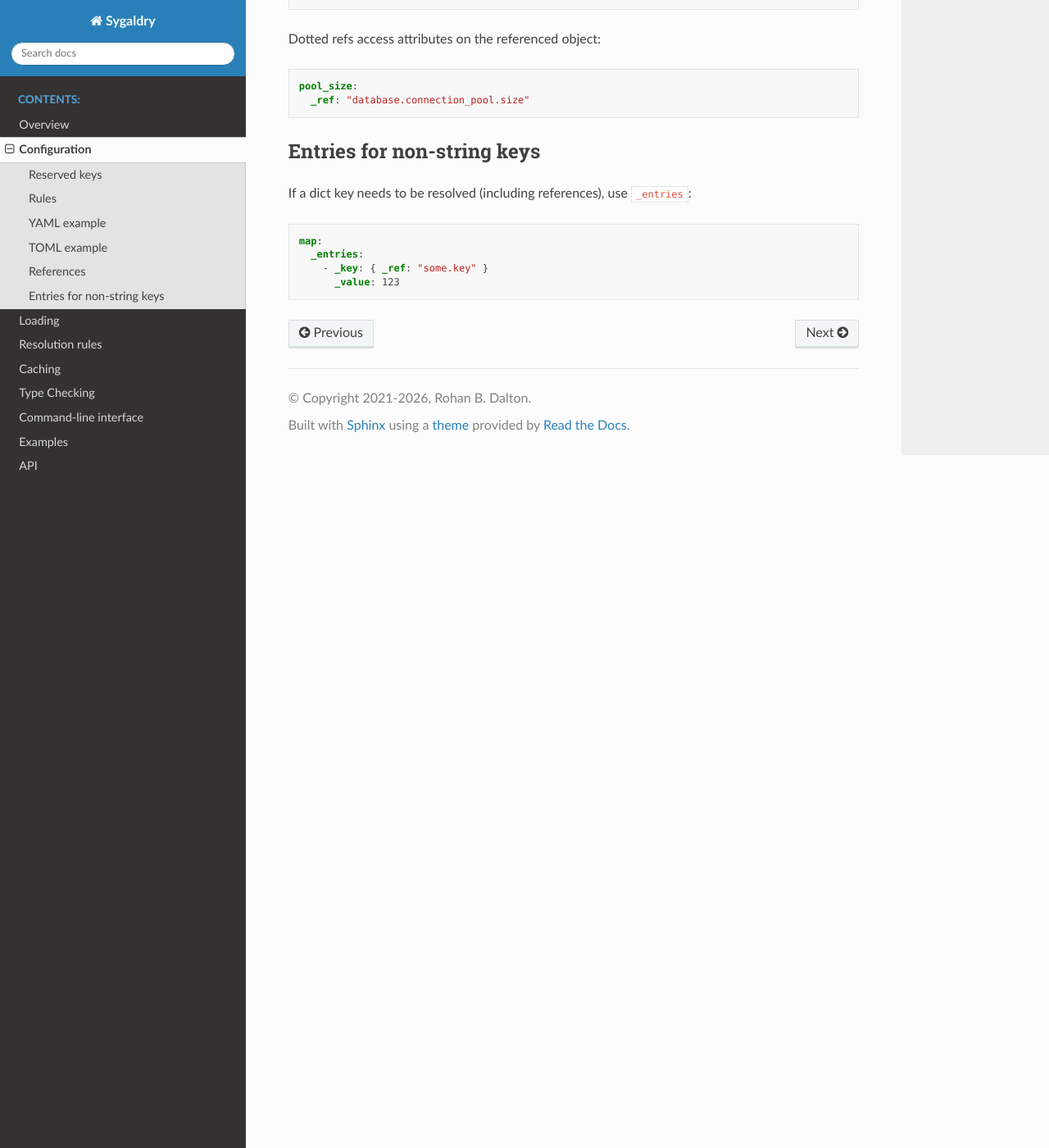
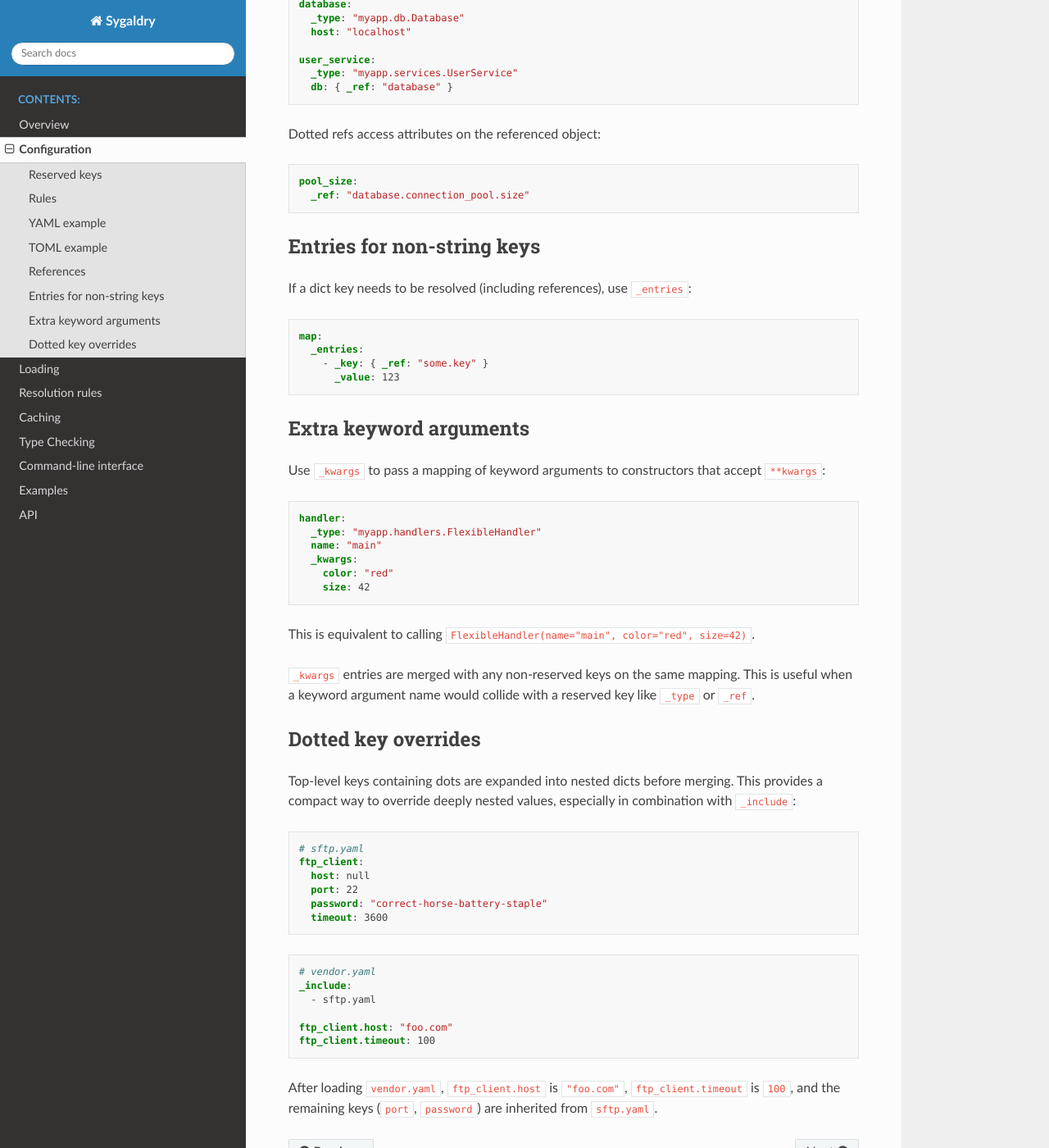
Before and after one commit to RohanDalton/sygaldry, a Sphinx documentation site: the page built from docs/source/configuration.rst, in a window 1280 px wide and 1400 px high, scrolled down 1879 px. Shown: the whole window at 82% size. Built offline with Sphinx 7.4.7 and the Read the Docs theme 3.1.0, drawn with Linux system fonts in a browser that asks for light colours; some of the changed text lies outside the part shown.

Commit message:
Updated docs

```diff
--- a/docs/source/configuration.rst
+++ b/docs/source/configuration.rst
@@ -14,6 +14,11 @@ Reserved keys
 ``_args`` (list)
   Positional arguments for the constructor.
 
+``_kwargs`` (dict)
+  Extra keyword arguments for the constructor. Useful for passing arguments
+  to functions that accept ``**kwargs``, especially when the key names
+  conflict with reserved keys.
+
 ``_instance`` (str)
   Instance tag used to disambiguate cache entries. If omitted, caching
   is keyed by the constructor spec hash instead.
@@ -26,7 +31,8 @@ Reserved keys
   The ``_deep`` key itself is stripped from the returned mapping.
 
 ``_include`` (list)
-  Include other config files at load time.
+  Include other config files at load time. Included files are loaded
+  and deep-merged before the current file's own keys.
 
 ``_entries`` (list)
   Use to define dict keys that are dynamically resolved.
@@ -109,3 +115,54 @@ If a dict key needs to be resolved (including references), use ``_entries``:
      _entries:
        - _key: { _ref: "some.key" }
          _value: 123
+
+Extra keyword arguments
+=======================
+
+Use ``_kwargs`` to pass a mapping of keyword arguments to constructors that
+accept ``**kwargs``:
+
+.. code-block:: yaml
+
+   handler:
+     _type: "myapp.handlers.FlexibleHandler"
+     name: "main"
+     _kwargs:
+       color: "red"
+       size: 42
+
+This is equivalent to calling
+``FlexibleHandler(name="main", color="red", size=42)``.
+
+``_kwargs`` entries are merged with any non-reserved keys on the same mapping.
+This is useful when a keyword argument name would collide with a reserved key
+like ``_type`` or ``_ref``.
+
+Dotted key overrides
+====================
+
+Top-level keys containing dots are expanded into nested dicts before merging.
+This provides a compact way to override deeply nested values, especially
+in combination with ``_include``:
+
+.. code-block:: yaml
+
+   # sftp.yaml
+   ftp_client:
+     host: null
+     port: 22
+     password: "correct-horse-battery-staple"
+     timeout: 3600
+
+.. code-block:: yaml
+
+   # vendor.yaml
+   _include:
+     - sftp.yaml
+
+   ftp_client.host: "foo.com"
+   ftp_client.timeout: 100
+
+After loading ``vendor.yaml``, ``ftp_client.host`` is ``"foo.com"``,
+``ftp_client.timeout`` is ``100``, and the remaining keys (``port``,
+``password``) are inherited from ``sftp.yaml``.
```
